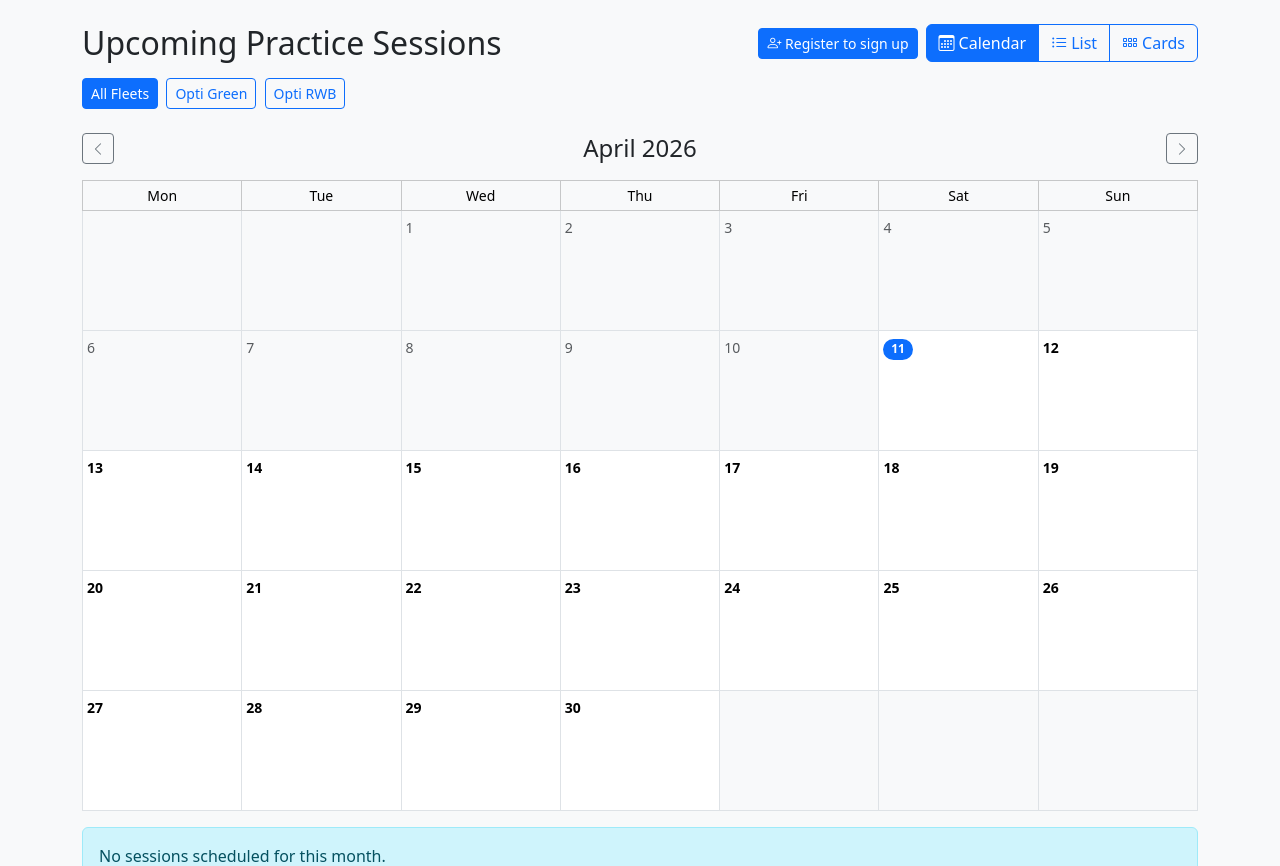
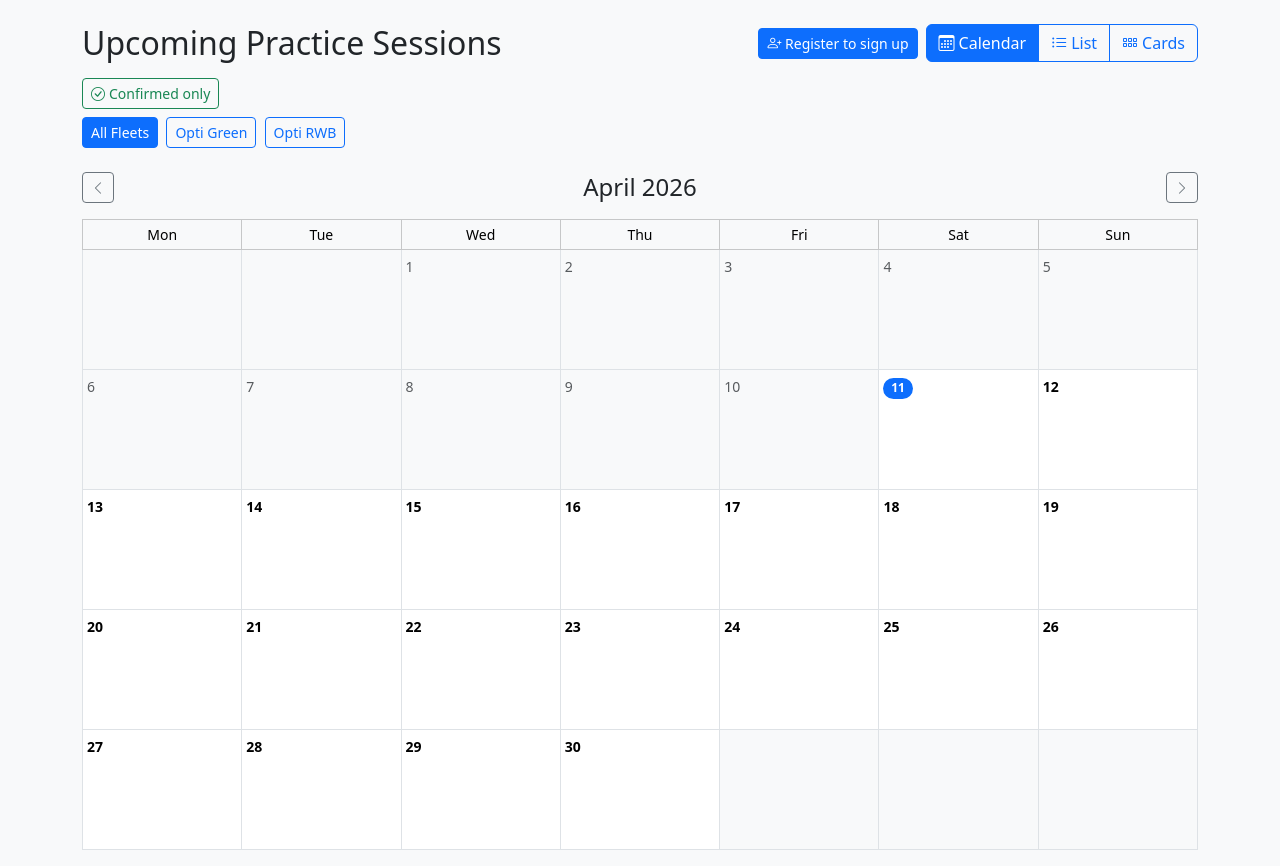
Before and after one commit to mikesmeets/lyc-session-scheduler, a Flask app: page / in a window 1280 px wide. Shown: the part 56-922 px from the top of the page. Run offline with Flask 3, Linux system fonts and the light colour scheme; data comes from the database, SQL or seed files in the repository; data that the repository does not hold is empty.

Commit message:
Add confirmed-only session filter across all views
Co-Authored-By: Claude Sonnet 4.6 <noreply@anthropic.com>

```diff
--- a/app/routes/main.py
+++ b/app/routes/main.py
@@ -15,6 +15,7 @@ def index():
     view = request.args.get('view', 'calendar')  # 'cards', 'list', or 'calendar'
     selected_sailor_id = request.args.get('sailor_id', type=int)
     hide_empty = request.args.get('hide_empty') == '1'
+    confirmed_only = request.args.get('confirmed_only') == '1'
     today = date.today()
 
     # For calendar view, scope to the displayed month (may include past sessions)
@@ -70,6 +71,14 @@ def index():
             for signup in sailor.signups:
                 parent_signups.setdefault(signup.session_id, {})[sailor.id] = signup
 
+    # Filter to confirmed sessions only
+    if confirmed_only:
+        sessions = [s for s in sessions if s.status == 'confirmed']
+        if view == 'calendar':
+            sessions_by_date = {}
+            for s in sessions:
+                sessions_by_date.setdefault(s.date, []).append(s)
+
     # Filter to only sessions with relevant signups
     if hide_empty and current_user.is_authenticated and not current_user.is_admin:
         if selected_sailor_id:
@@ -92,6 +101,7 @@ def index():
         view=view,
         selected_sailor_id=selected_sailor_id,
         hide_empty=hide_empty,
+        confirmed_only=confirmed_only,
         # calendar-specific
         cal_year=cal_year,
         cal_month=cal_month,
--- a/app/templates/index.html
+++ b/app/templates/index.html
@@ -91,15 +91,15 @@
     {% endif %}
     {# View toggle #}
     <div class="btn-group" role="group" aria-label="View toggle">
-      <a href="{{ url_for('main.index', fleet_id=selected_fleet, view='calendar', cal_year=cal_year, cal_month=cal_month, sailor_id=selected_sailor_id, hide_empty=('1' if hide_empty else none)) }}"
+      <a href="{{ url_for('main.index', fleet_id=selected_fleet, view='calendar', cal_year=cal_year, cal_month=cal_month, sailor_id=selected_sailor_id, hide_empty=('1' if hide_empty else none), confirmed_only=('1' if confirmed_only else none)) }}"
          class="btn {{ 'btn-primary' if view == 'calendar' else 'btn-outline-primary' }}">
         <i class="bi bi-calendar3 me-1"></i>Calendar
       </a>
-      <a href="{{ url_for('main.index', fleet_id=selected_fleet, view='list', sailor_id=selected_sailor_id, hide_empty=('1' if hide_empty else none)) }}"
+      <a href="{{ url_for('main.index', fleet_id=selected_fleet, view='list', sailor_id=selected_sailor_id, hide_empty=('1' if hide_empty else none), confirmed_only=('1' if confirmed_only else none)) }}"
          class="btn {{ 'btn-primary' if view == 'list' else 'btn-outline-primary' }}">
         <i class="bi bi-list-ul me-1"></i>List
       </a>
-      <a href="{{ url_for('main.index', fleet_id=selected_fleet, view='cards', sailor_id=selected_sailor_id, hide_empty=('1' if hide_empty else none)) }}"
+      <a href="{{ url_for('main.index', fleet_id=selected_fleet, view='cards', sailor_id=selected_sailor_id, hide_empty=('1' if hide_empty else none), confirmed_only=('1' if confirmed_only else none)) }}"
          class="btn {{ 'btn-primary' if view == 'cards' else 'btn-outline-primary' }}">
         <i class="bi bi-grid-3x2-gap me-1"></i>Cards
       </a>
@@ -107,14 +107,29 @@
   </div>
 </div>
 
+{# ── Confirmed-only filter ────────────────────────────────────────────────── #}
+<div class="mb-2 d-flex align-items-center gap-2">
+  {% if confirmed_only %}
+    <a href="{{ url_for('main.index', fleet_id=selected_fleet, view=view, cal_year=cal_year, cal_month=cal_month, sailor_id=selected_sailor_id, hide_empty=('1' if hide_empty else none)) }}"
+       class="btn btn-sm btn-success">
+      <i class="bi bi-check-circle-fill me-1"></i>Confirmed only — show all
+    </a>
+  {% else %}
+    <a href="{{ url_for('main.index', fleet_id=selected_fleet, view=view, cal_year=cal_year, cal_month=cal_month, sailor_id=selected_sailor_id, hide_empty=('1' if hide_empty else none), confirmed_only='1') }}"
+       class="btn btn-sm btn-outline-success">
+      <i class="bi bi-check-circle me-1"></i>Confirmed only
+    </a>
+  {% endif %}
+</div>
+
 {# ── Fleet filter ─────────────────────────────────────────────────────────── #}
 <div class="mb-2">
-  <a href="{{ url_for('main.index', view=view, cal_year=cal_year, cal_month=cal_month, sailor_id=selected_sailor_id, hide_empty=('1' if hide_empty else none)) }}"
+  <a href="{{ url_for('main.index', view=view, cal_year=cal_year, cal_month=cal_month, sailor_id=selected_sailor_id, hide_empty=('1' if hide_empty else none), confirmed_only=('1' if confirmed_only else none)) }}"
      class="btn btn-sm {{ 'btn-primary' if not selected_fleet else 'btn-outline-primary' }} me-1">
     All Fleets
   </a>
   {% for fleet in fleets %}
-  <a href="{{ url_for('main.index', fleet_id=fleet.id, view=view, cal_year=cal_year, cal_month=cal_month, sailor_id=selected_sailor_id, hide_empty=('1' if hide_empty else none)) }}"
+  <a href="{{ url_for('main.index', fleet_id=fleet.id, view=view, cal_year=cal_year, cal_month=cal_month, sailor_id=selected_sailor_id, hide_empty=('1' if hide_empty else none), confirmed_only=('1' if confirmed_only else none)) }}"
      class="btn btn-sm {{ 'btn-primary' if selected_fleet == fleet.id else 'btn-outline-primary' }} me-1">
     {{ fleet.name }}
   </a>
@@ -125,12 +140,12 @@
 {% if is_parent and my_sailors_list %}
 <div class="mb-4 d-flex align-items-center gap-2 flex-wrap">
   <span class="text-muted small fw-semibold">Sailor:</span>
-  <a href="{{ url_for('main.index', fleet_id=selected_fleet, view=view, cal_year=cal_year, cal_month=cal_month) }}"
+  <a href="{{ url_for('main.index', fleet_id=selected_fleet, view=view, cal_year=cal_year, cal_month=cal_month, confirmed_only=('1' if confirmed_only else none)) }}"
      class="btn btn-sm rounded-pill {{ 'btn-dark' if not selected_sailor_id else 'btn-outline-secondary' }}">
     All
   </a>
   {% for sailor in my_sailors_list %}
-  <a href="{{ url_for('main.index', fleet_id=selected_fleet, view=view, cal_year=cal_year, cal_month=cal_month, sailor_id=sailor.id, hide_empty=('1' if hide_empty else none)) }}"
+  <a href="{{ url_for('main.index', fleet_id=selected_fleet, view=view, cal_year=cal_year, cal_month=cal_month, sailor_id=sailor.id, hide_empty=('1' if hide_empty else none), confirmed_only=('1' if confirmed_only else none)) }}"
      class="btn btn-sm rounded-pill {{ 'btn-dark' if selected_sailor_id == sailor.id else 'btn-outline-secondary' }}">
     {{ sailor.first_name }}
     {% set has_signups = namespace(val=false) %}
@@ -176,12 +191,12 @@
 
 {# Month navigation header #}
 <div class="d-flex align-items-center justify-content-between mb-3">
-  <a href="{{ url_for('main.index', fleet_id=selected_fleet, view='calendar', cal_year=prev_year, cal_month=prev_month, sailor_id=selected_sailor_id, hide_empty=('1' if hide_empty else none)) }}"
+  <a href="{{ url_for('main.index', fleet_id=selected_fleet, view='calendar', cal_year=prev_year, cal_month=prev_month, sailor_id=selected_sailor_id, hide_empty=('1' if hide_empty else none), confirmed_only=('1' if confirmed_only else none)) }}"
      class="btn btn-outline-secondary btn-sm">
     <i class="bi bi-chevron-left"></i>
   </a>
   <h4 class="mb-0">{{ month_names[cal_month] }} {{ cal_year }}</h4>
-  <a href="{{ url_for('main.index', fleet_id=selected_fleet, view='calendar', cal_year=next_year, cal_month=next_month, sailor_id=selected_sailor_id, hide_empty=('1' if hide_empty else none)) }}"
+  <a href="{{ url_for('main.index', fleet_id=selected_fleet, view='calendar', cal_year=next_year, cal_month=next_month, sailor_id=selected_sailor_id, hide_empty=('1' if hide_empty else none), confirmed_only=('1' if confirmed_only else none)) }}"
      class="btn btn-outline-secondary btn-sm">
     <i class="bi bi-chevron-right"></i>
   </a>
@@ -364,7 +379,7 @@
 {# ══════════════════════════════════════════════════════════════════════════ #}
 {% elif view == 'list' %}
 
-{% set next_url = url_for('main.index', fleet_id=selected_fleet, view='list', sailor_id=selected_sailor_id) %}
+{% set next_url = url_for('main.index', fleet_id=selected_fleet, view='list', sailor_id=selected_sailor_id, hide_empty=('1' if hide_empty else none), confirmed_only=('1' if confirmed_only else none)) %}
 
 <div class="table-responsive">
   <table class="table table-hover align-middle mb-0">
```
